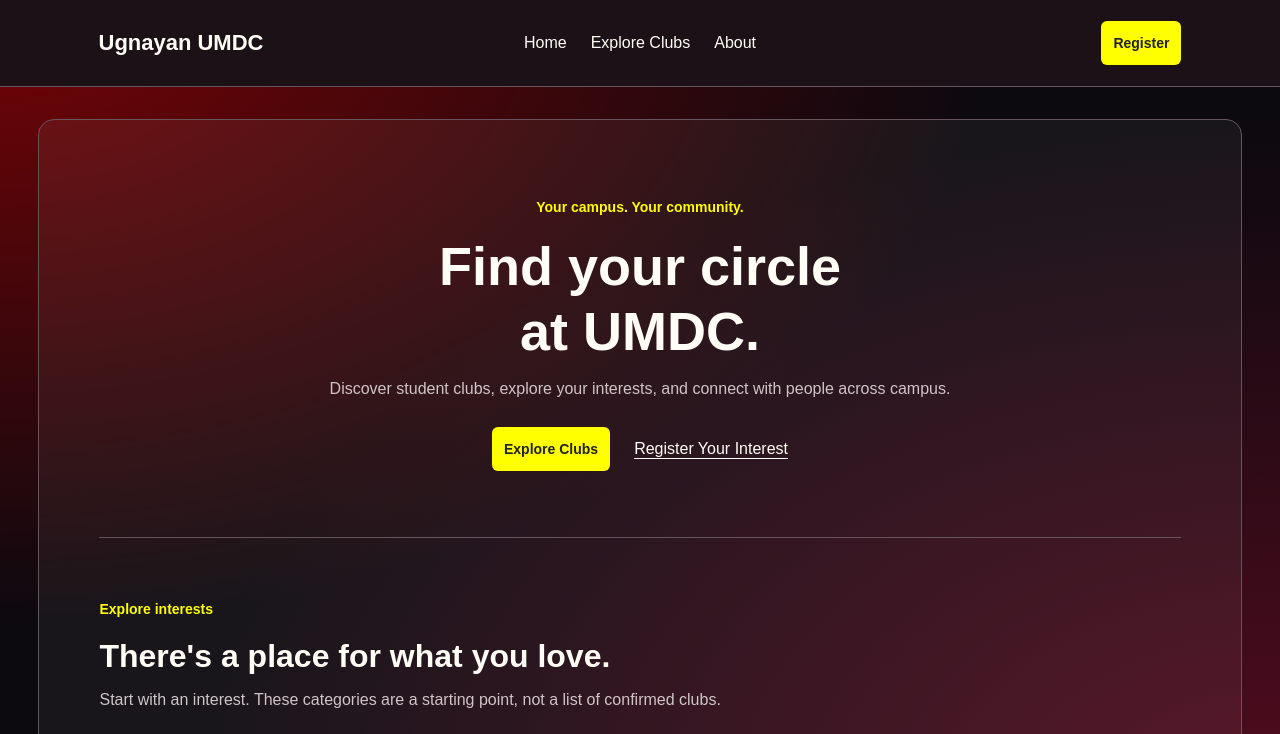
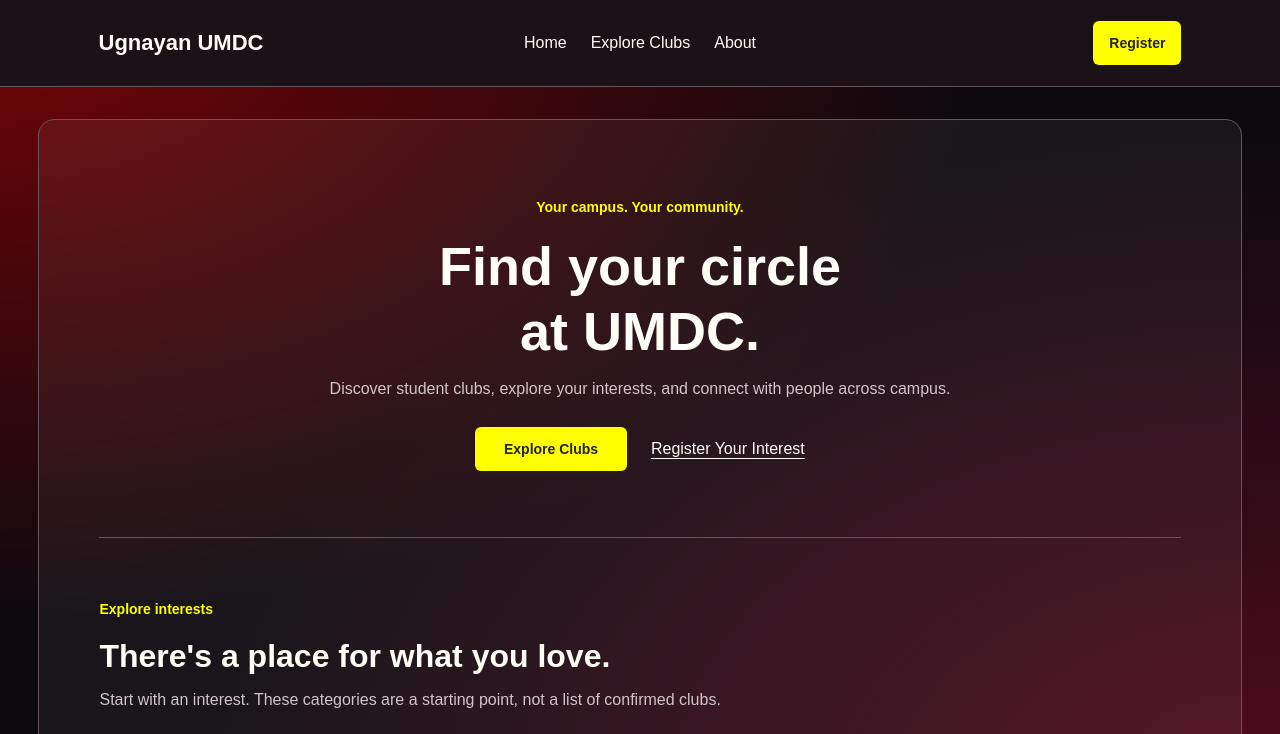
Before and after one commit to heratambalila-byte/gitable, a plain HTML site: page HTML-CSS-JS/activity-four/index.html in a window 1280 px wide. Shown: the top 734 px of the page. Drawn offline with Linux system fonts and the light colour scheme.

Commit message:
Exercise 4

```diff
--- a/HTML-CSS-JS/activity-four/assets/style.css
+++ b/HTML-CSS-JS/activity-four/assets/style.css
@@ -1,4 +1,3 @@
-/* Main colors */
 :root {
     --red: #BC0000;
     --white: #FFFDF5;
@@ -60,7 +59,6 @@ p {
     margin: auto;
 }
 
-/* Header: name on the left, navigation in the center */
 header {
     position: sticky;
     top: 0;
@@ -113,12 +111,11 @@ nav a:hover, .text-link:hover {
     justify-self: end;
 }
 
-/* Shared button styles */
 .button {
     display: inline-flex;
     align-items: center;
     justify-content: center;
-    padding: 8px 12px;
+    padding: 4px 4%;
     min-height: 44px;
     border: none;
     border-radius: 6px;
@@ -136,7 +133,6 @@ nav a:hover, .text-link:hover {
     background-color: #e6e600;
 }
 
-/* A simple transparent panel for the page */
 main {
     width: 94%;
     max-width: 1240px;
@@ -146,7 +142,6 @@ main {
     border-radius: 16px;
 }
 
-/* Center the welcome message and its buttons. */
 .welcome {
     padding: 64px 0;
     text-align: center;
@@ -157,7 +152,6 @@ main {
     margin: auto;
 }
 
-/* Keep the registration heading above a centered form. */
 .registration {
     max-width: 640px;
     padding: 48px 0;
@@ -205,7 +199,6 @@ main {
     text-underline-offset: 4px;
 }
 
-/* Interest cards */
 .interests, .about {
     padding: 48px 0;
     border-top: 1px solid var(--border);
@@ -256,7 +249,6 @@ main {
     }
 }
 
-/* Joining instructions */
 .how-to {
     padding: 48px 0;
     background-color: rgba(188, 0, 0, 0.12);
@@ -375,7 +367,6 @@ footer {
     top: 10px;
 }
 
-/* Stack the columns on smaller screens */
 @media (max-width: 768px) {
     html {
         scroll-padding-top: 184px;
```
